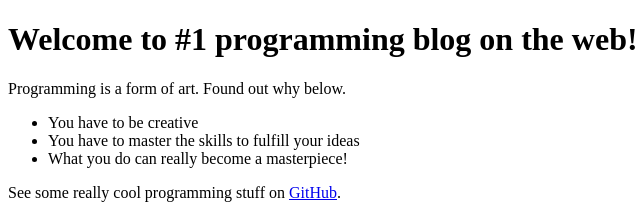
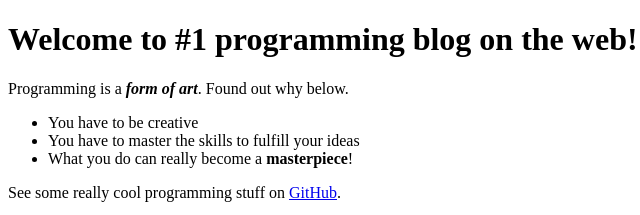
Before and after one commit to niyak93rus/mdn-test-site, a plain HTML site: page index.html in a window 1280 px wide. Shown: the top 215 px of the page, 0-640 px from the left. Drawn offline with Linux system fonts and the light colour scheme.

```diff
--- a/index.html
+++ b/index.html
@@ -2,15 +2,19 @@
 <html>
   <head>
     <meta charset="utf-8">
+    <link href="styles/style.css" rel="stylesheet">
+    <link rel="preconnect" href="https://fonts.googleapis.com">
+    <link rel="preconnect" href="https://fonts.gstatic.com" crossorigin>
+    <link href="https://fonts.googleapis.com/css2?family=Noto+Sans&display=swap" rel="stylesheet">
     <title>Programming blog</title>
   </head>
   <body>
     <h1>Welcome to #1 programming blog on the web!</h1>
-    <p>Programming is a form of art. Found out why below.</p>
+    <p>Programming is a <strong><i>form of art</i></strong>. Found out why below.</p>
     <ul>
       <li>You have to be creative</li>
       <li>You have to master the skills to fulfill your ideas</li>
-      <li>What you do can really become a masterpiece!</li>
+      <li>What you do can really become a <b>masterpiece</b>!</li>
     </ul>
     <p>See some really cool programming stuff on <a href="https://github.com/">GitHub</a>.</p>
     <img src="images/laptop.jpg" width="600px" alt="laptop image">
```
